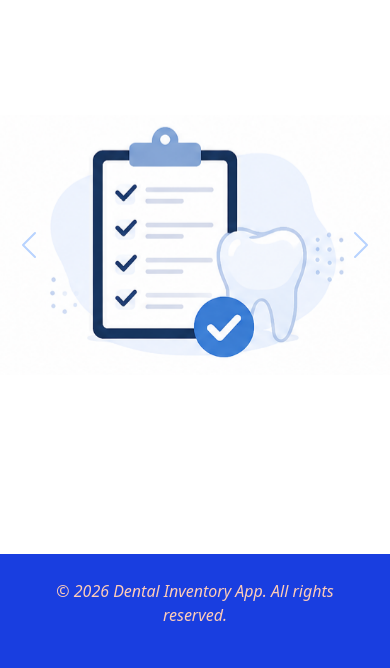
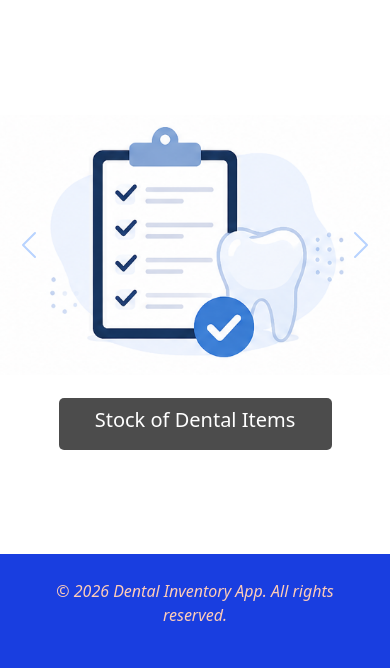
Before and after one commit to BacigalupoSofia/Flask_app_assessment, a Flask app: page / in a window 390 px wide. Shown: the part 238-906 px from the top of the page. Run offline with Flask 3, Linux system fonts and the light colour scheme.

Commit message:
Fix classes for showing p in carousel

```diff
--- a/templates/home.html
+++ b/templates/home.html
@@ -28,7 +28,7 @@ endblock %} {% block content %}
           class="d-block w-100"
           alt="Items list picture"
         />
-        <div class="carousel-caption d-none d-md-block">
+        <div class="carousel-caption d-block">
           <h5>Stock of Dental Items</h5>
         </div>
       </a>
@@ -40,7 +40,7 @@ endblock %} {% block content %}
         class="d-block w-100"
         alt="Stock picture"
       />
-      <div class="carousel-caption d-none d-md-block">
+      <div class="carousel-caption d-block">
         <h5>Detailed Information of the products</h5>
       </div>
     </div>
@@ -51,7 +51,7 @@ endblock %} {% block content %}
         class="d-block"
         alt="Low alert picture"
       />
-      <div class="carousel-caption d-none d-md-block">
+      <div class="carousel-caption d-block">
         <h5>Low Stock Control</h5>
       </div>
     </div>
@@ -62,7 +62,7 @@ endblock %} {% block content %}
         class="d-block w-100"
         alt="orders picture"
       />
-      <div class="carousel-caption d-none d-md-block">
+      <div class="carousel-caption d-block">
         <h5>Keep Track of Orders and Providers</h5>
       </div>
     </div>
--- a/templates/log_in.html
+++ b/templates/log_in.html
@@ -5,7 +5,7 @@ if messages %} {% for category, message in messages %}
 {% endfor %} {% endif %} {% endwith %}
 
 <div class="d-flex justify-content-center align-items-center vh-100">
-  <div class="card shadow p-3 p-sm-0" style="width: 350px; border-radius: 12px">
+  <div class="card shadow p-3" style="width: 350px; border-radius: 12px">
     <h3 class="text-center mb-3">Login</h3>
 
     <form method="post">
```
